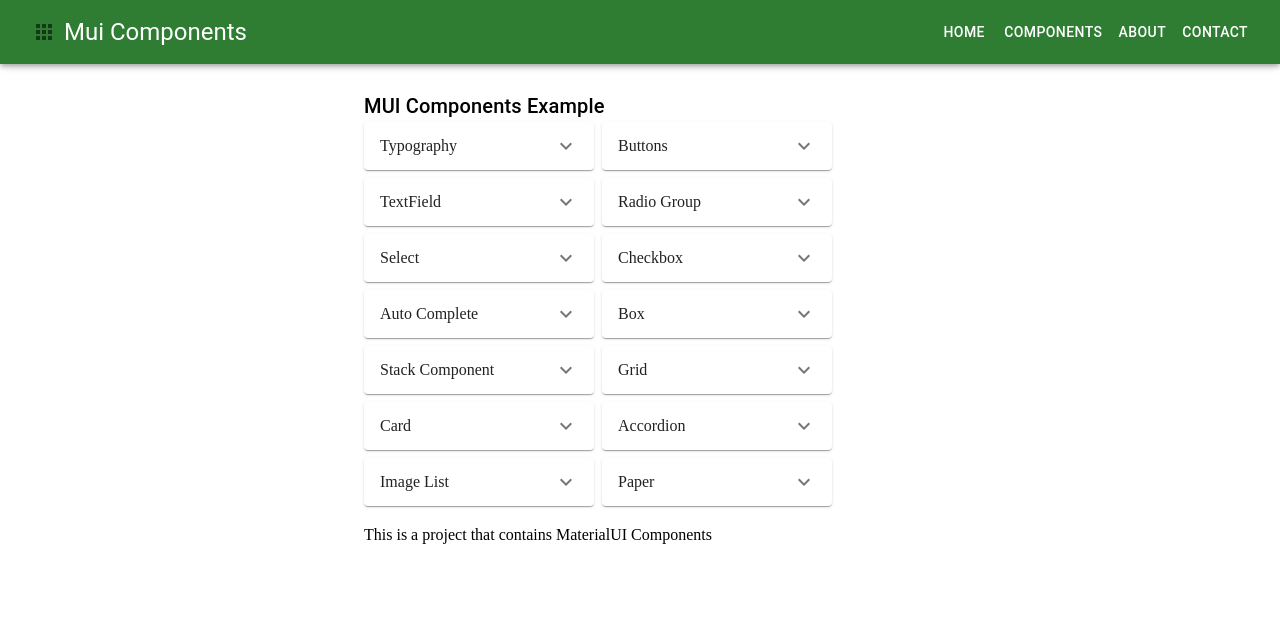
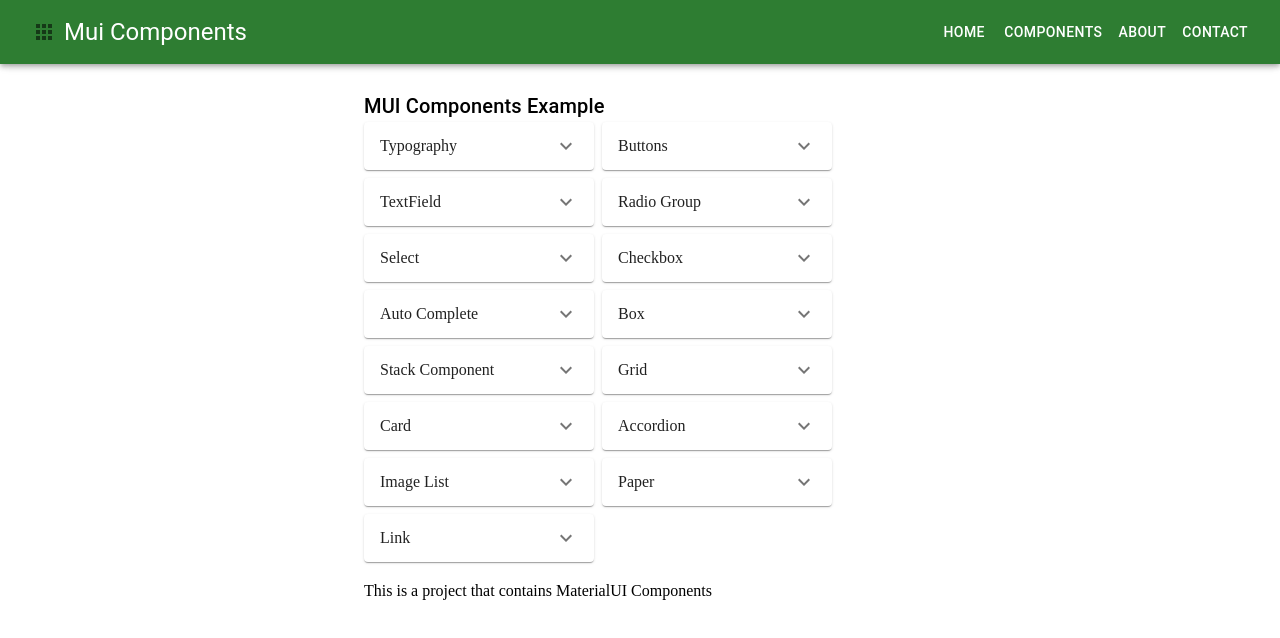
Before and after one commit to gokhanSucsuz/React-MaterialUI-Components, a React (Vite) app: page / in a window 1280 px wide. Shown: the top 638 px of the page. Built offline with nearby package versions, Linux system fonts and the light colour scheme.

Commit message:
Link is done

```diff
--- a/src/App.tsx
+++ b/src/App.tsx
@@ -17,6 +17,7 @@ import { CardComponent } from "./components/CardComponent";
 import { AppBarComponent } from "./components/AppBarComponent";
 import { ImageListComponent } from "./components/ImageListComponent";
 import { PaperComponent } from "./components/PaperComponent";
+import { LinkComponent } from "./components/LinkComponent";
 
 function App() {
 	return (
@@ -38,6 +39,7 @@ function App() {
 					<Route path="/card" element={<CardComponent />} />
 					<Route path="/imagelist" element={<ImageListComponent />} />
 					<Route path="/paper" element={<PaperComponent />} />
+					<Route path="/link" element={<LinkComponent />} />
 				</Routes>
 			</Container>
 			<AppBarComponent />
--- /dev/null
+++ b/src/components/LinkComponent.tsx
@@ -0,0 +1,22 @@
+import { Link, Stack } from "@mui/material";
+import React from "react";
+
+export const LinkComponent = () => {
+	return (
+		<Stack
+			style={{
+				marginTop: "90px",
+				gap: "20px",
+			}}>
+			<Link href="#" underline="none" variant="body1">
+				Underline None
+			</Link>
+			<Link href="#" underline="hover" variant="h3" color="error">
+				Underline Hover
+			</Link>
+			<Link href="#" underline="always" variant="subtitle2" color="error">
+				Underline Always
+			</Link>
+		</Stack>
+	);
+};
--- a/src/components/Nav.tsx
+++ b/src/components/Nav.tsx
@@ -331,6 +331,27 @@ export const Nav = () => {
 									</AccordionActions>
 								</Accordion>
 							</Grid>
+							<Grid item xs={12} md={5}>
+								<Accordion
+									expanded={expanded === "panel14"}
+									onChange={handleChange("panel14")}>
+									<AccordionSummary
+										expandIcon={<ExpandMore />}
+										aria-controls="panel14-content"
+										id="panel14-header">
+										Link
+									</AccordionSummary>
+									<AccordionActions>
+										<Button variant="contained">
+											<NavLink
+												to="/link"
+												style={{ color: "inherit", textDecoration: "none" }}>
+												Link
+											</NavLink>
+										</Button>
+									</AccordionActions>
+								</Accordion>
+							</Grid>
 						</Grid>
 					</Stack>
 				</div>
```
